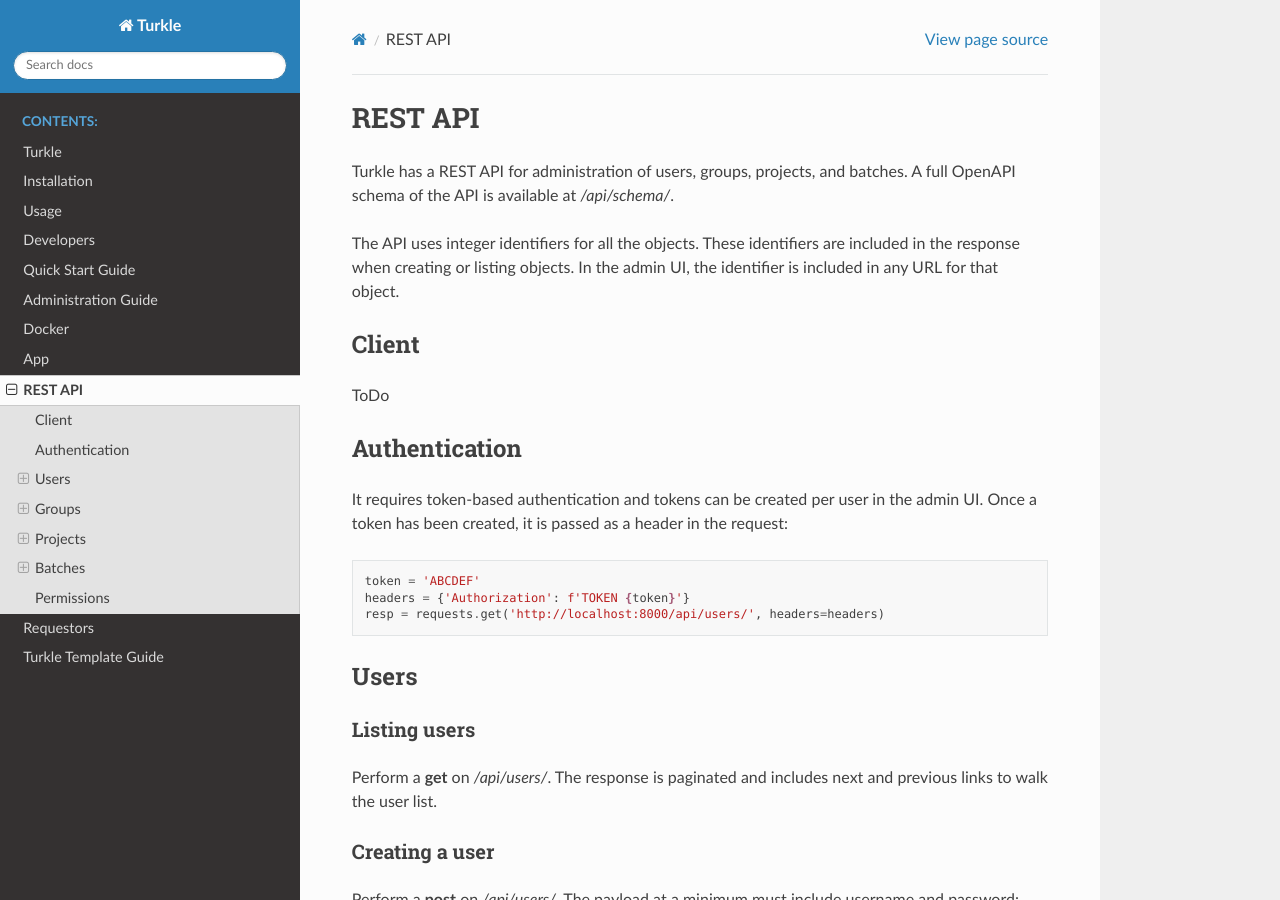
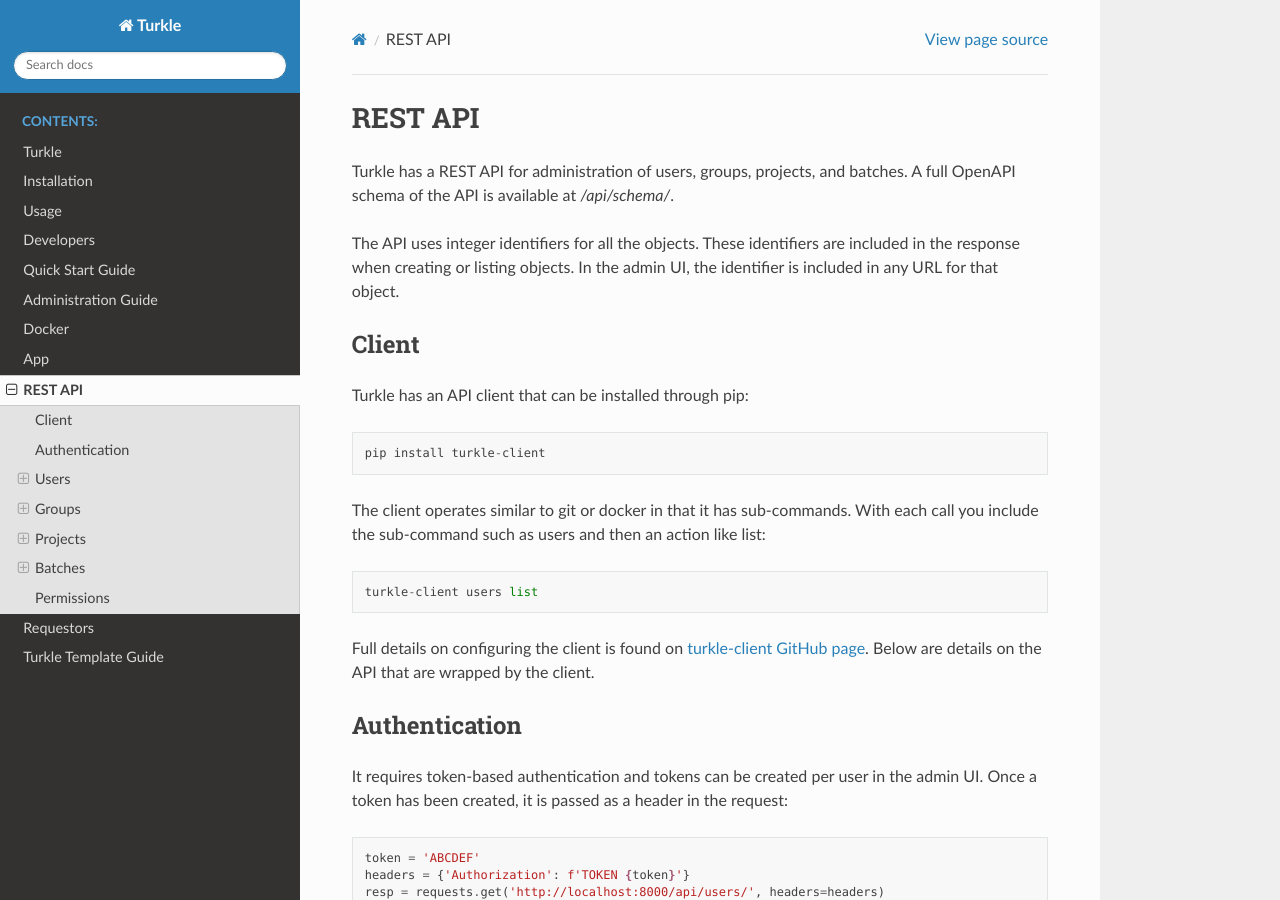
Before and after one commit to hltcoe/turkle, a Sphinx documentation site: the page built from docs/API.rst, in a window 1280 px wide and 900 px high. Built offline with Sphinx 7.4.7 and the Read the Docs theme 3.1.0, drawn with Linux system fonts in a browser that asks for light colours.

Commit message:
adds docs on turkle-client

```diff
--- a/docs/API.rst
+++ b/docs/API.rst
@@ -10,7 +10,18 @@
 
 Client
 ----------
-ToDo
+Turkle has an API client that can be installed through pip::
+
+    pip install turkle-client
+
+The client operates similar to git or docker in that it has sub-commands.
+With each call you include the sub-command such as users and then an
+action like list::
+
+    turkle-client users list
+
+Full details on configuring the client is found on `turkle-client GitHub page`_.
+Below are details on the API that are wrapped by the client.
 
 Authentication
 ---------------
@@ -171,3 +182,5 @@
   }
 
 To replace the current permissions for a project, perform a **put** on the endpoint.
+
+.. _`turkle-client GitHub page`: https://github.com/hltcoe/turkle-client
```
